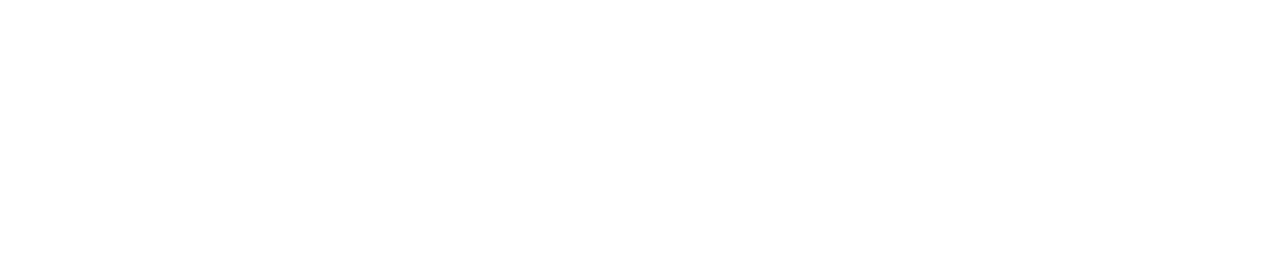
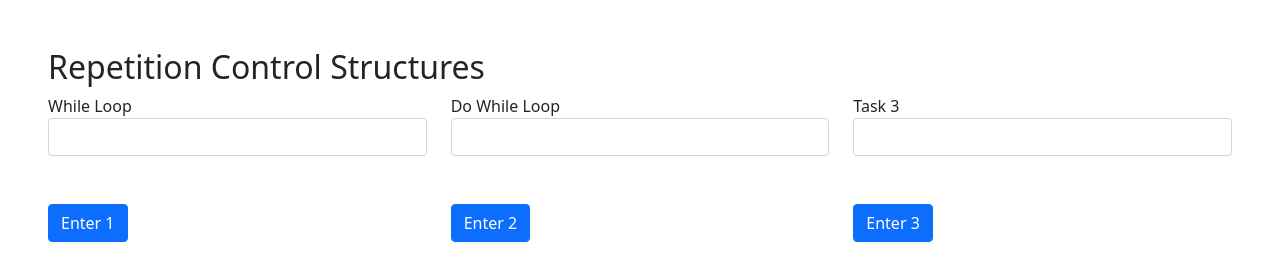
Before and after one commit to luxisse/loopsAct, a plain HTML site: page discussion/index.html in a window 1280 px wide. Drawn offline with nearby package versions, Linux system fonts and the light colour scheme.

Commit message:
done with do-while

```diff
--- a/discussion/index.html
+++ b/discussion/index.html
@@ -5,19 +5,61 @@
 	<meta name="viewport" content="width=device-width, initial-scale=1.0">
 	<title>JS Repetition Control Structures</title>
 
-		<!-- Bootstrap CSS -->
-		<link rel="stylesheet" href="https://cdn.jsdelivr.net/npm/bootstrap@4.6.1/dist/css/bootstrap.min.css" integrity="sha384-zCbKRCUGaJDkqS1kPbPd7TveP5iyJE0EjAuZQTgFLD2ylzuqKfdKlfG/eSrtxUkn" crossorigin="anonymous">
+	<!-- bootstrap CSS -->
+	<link href="https://cdn.jsdelivr.net/npm/bootstrap@5.1.3/dist/css/bootstrap.min.css" rel="stylesheet" integrity="sha384-1BmE4kWBq78iYhFldvKuhfTAU6auU8tT94WrHftjDbrCEXSU1oBoqyl2QvZ6jIW3" crossorigin="anonymous">
 </head>
+<body>
 
-	<body>
+	<!-- WD078-17-C1 | OpenClass Quiz and Activity -->
+	<!-- ==> submit your project discussion repo from last night -->
+
+	<div class="m-5">
+		<h2>Repetition Control Structures</h2>
+
+		<div class="row">
+			<div class="col-4">
+				<div class="form-group">
+					<label for="task1">While Loop</label>
+
+					<!-- get user info -->
+					<input type="number" name="task1" id="task1" class="form-control">
+
+                    <!-- start the process -->
+					<button type="submit" class="btn btn-primary btn-block mt-5" onclick="countUsingWhile()">Enter 1
+					</button>
+
+                    <!-- display the message to the user if the value is NOT valid. -->
+                    <p class="text-danger" id="message"></p>
+				</div>
+			</div>
+
+			<div class="col-4">
+				<div class="form-group">
+					<label for="task2">Do While Loop</label>
+
+					<!-- get the user info -->
+					<input type="number" name="" id="task2" class="form-control">
+
+					<!-- start the process -->
+					<button type="submit" class="btn btn-primary btn-block mt-5" onclick="countUsingDoWhile()">Enter 2</button>
+
+					<h5 class="text-danger" id="info"></h5>
+				</div>
+			</div>
+
+			<div class="col-4">
+				<div class="form-group">
+					<label for="">Task 3</label>
+					<input type="number" name="" id="task3" class="form-control">
+					<button type="submit" class="btn btn-primary btn-block mt-5">Enter 3</button>
+				</div>
+			</div>
+		</div>
+	</div>
 
 	<script src="index.js"></script>
 
 	<!-- JS Bundle -->
-		<script src="https://cdn.jsdelivr.net/npm/jquery@3.5.1/dist/jquery.slim.min.js" integrity="sha384-DfXdz2htPH0lsSSs5nCTpuj/zy4C+OGpamoFVy38MVBnE+IbbVYUew+OrCXaRkfj" crossorigin="anonymous"></script>
-
-		<script src="https://cdn.jsdelivr.net/npm/popper.js@1.16.1/dist/umd/popper.min.js" integrity="sha384-9/reFTGAW83EW2RDu2S0VKaIzap3H66lZH81PoYlFhbGU+6BZp6G7niu735Sk7lN" crossorigin="anonymous"></script>
-
-		<script src="https://cdn.jsdelivr.net/npm/bootstrap@4.6.1/dist/js/bootstrap.min.js" integrity="sha384-VHvPCCyXqtD5DqJeNxl2dtTyhF78xXNXdkwX1CZeRusQfRKp+tA7hAShOK/B/fQ2" crossorigin="anonymous"></script>
+	<script src="https://cdn.jsdelivr.net/npm/bootstrap@5.1.3/dist/js/bootstrap.bundle.min.js" integrity="sha384-ka7Sk0Gln4gmtz2MlQnikT1wXgYsOg+OMhuP+IlRH9sENBO0LRn5q+8nbTov4+1p" crossorigin="anonymous"></script>
 </body>
 </html>
--- a/discussion/index.js
+++ b/discussion/index.js
@@ -0,0 +1,61 @@
+//lets create a function that will count to a series of number depending on the input of the user.
+
+//get the value of the input field. in order to get the value of the input, using a dot(.) notation call out it's value property.
+//selection control structure
+
+ //THERE ARE 5 WAYS to select elements (5 DOM selectors)
+    //1. getElementByTagName()     //collective through the use of the element/tag name
+    //2. getElementByClassName()   //collective through the use of their class attributes.
+    //3. getElementById()          //select a distinct/specific through the use of it's id attribute.
+    //4. querySelector()           //neutral/versatile selection.
+    //5. querySelectorAll()        //collective approach when selecting multiple components/elements at once.
+
+function countUsingWhile() {
+  let input1 = document.getElementById('task1').value;
+  if (input1 <= 0) {
+  	//NOT VALID
+    //inform the user that the input is not Valid.
+    //innerHTML property.
+
+    let msg = document.getElementById('message');
+    msg.innerHTML = 'Value Not Valid';
+  } else {
+    //VALID
+    while (input1 !== 0) {
+  	 //what will happen if the condition has not/been met.
+     alert(input1);
+     input1-- //decrease the value of the input by 1 per iteration of the loop.
+    }
+  }
+}
+
+
+// let's create a function that will count to a series of number depending on the value inserted by the user.
+
+function countUsingDoWhile() {
+	// get the input of the user.
+	let number = document.getElementById('task2').value;
+	// we have to make sure that the value is valid(we won't be accepting any values that are <= 0)
+	if (number <= 0){
+		// the value is NOT VALID.
+		// inform the user that he/she cannot proceed.
+		let displayText = document.getElementById('info');
+		displayText.innerHTML = 'The number is Not Valid!';
+
+	} else {
+		// PROCEED because the value is VALID.
+		// syntax:
+		// 	do {
+		// 		// body of the loop
+		// 	} while (condition)
+		// task: count from 1 to n (depending on the value inserted by the user.)
+			let indexStart = 1;
+			// the block of code identified here will be executed first
+			let displayText = document.getElementById('info');
+			displayText.innerHTML = number + ' is Valid';
+			do {
+			alert('count value: ' + indexStart); //for us to display the changes in the value of the indexStart variable.
+			indexStart++ //a value of 1 was added because the value was incremented.
+			} while (indexStart <= number);
+	}
+}
```
Lines whose indentation alone changed are shown as unchanged.
